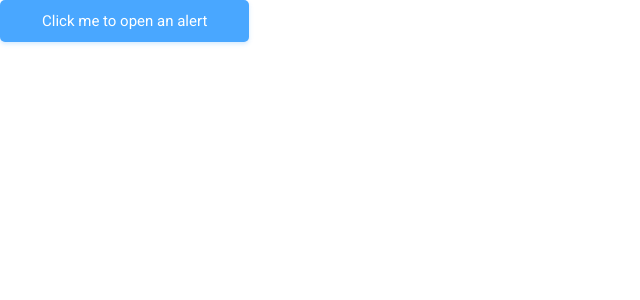
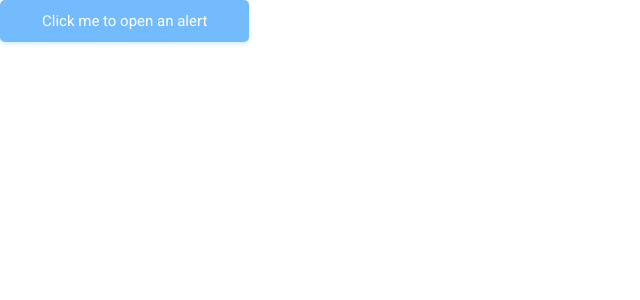
Before and after one commit to Neoxenr/7quizzes-frontend, a React (Create React App) app: page / in a window 1280 px wide. Shown: the top 300 px of the page, without its empty margins (0-640 px from the left). Built offline with nearby package versions, Linux system fonts and the light colour scheme.

Commit message:
fix(): change props and add default props values

```diff
--- a/src/App.jsx
+++ b/src/App.jsx
@@ -7,11 +7,10 @@ import './App.css';
 function App() {
   return (
     <Button
-      className="button_hover"
-      disabled={false}
       onClick={() => alert('alert is opened')}
-      children="Click me to open an alert"
-    />
+    >
+      Click me to open an alert
+    </Button>
   );
 }
 
--- a/src/components/Button/Button.css
+++ b/src/components/Button/Button.css
@@ -6,19 +6,17 @@
   outline: none;
   padding: 10px 40px;
   color: #fff;
-}
-
-.button_disabled {
-  background-color: #bdbdbd;
-}
-
-.button_available {
   box-shadow: 0px 2px 4px rgba(116, 187, 253, 0.3);
   background-color: #74bbfd;
 }
 
-.button_hover,
-.button_pressed {
+.button:disabled {
+  cursor: pointer;
+  background-color: #bdbdbd;
+}
+
+.button:active,
+.button:hover {
   box-shadow: 0px 2px 4px rgba(116, 187, 253, 0.3);
   background-color: #49a7ff;
 }
--- a/src/components/Button/Button.jsx
+++ b/src/components/Button/Button.jsx
@@ -8,7 +8,6 @@ const Button = (props) => (
   <button
     className={`button ${props.className}`}
     disabled={props.disabled}
-    style={props.disabled ? { cursor: 'pointer' } : {}}
     onClick={props.onClick}
   >
     {props.children}
@@ -16,10 +15,16 @@ const Button = (props) => (
 );
 
 Button.propTypes = {
-  className: PropTypes.string.isRequired,
-  disabled: PropTypes.bool.isRequired,
+  className: PropTypes.string,
+  disabled: PropTypes.bool,
   onClick: PropTypes.func.isRequired,
-  children: PropTypes.string.isRequired
+  children: PropTypes.string
+};
+
+Button.defaultProps = {
+  className: '',
+  disabled: false,
+  children: ''
 };
 
 export default Button;
```
